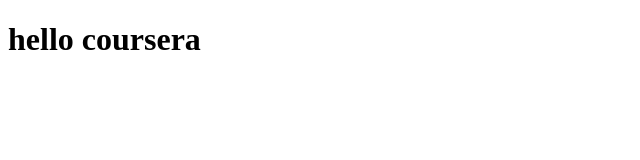
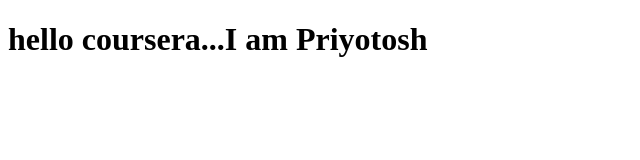
Before and after one commit to Priyotoshdev/coursera-test, a plain HTML site: page index.html in a window 1280 px wide. Shown: the whole page, without its empty margins (0-640 px from the left). Drawn offline with Linux system fonts and the light colour scheme.

Commit message:
second web file.

```diff
--- a/index.html
+++ b/index.html
@@ -7,6 +7,6 @@
     <title>coursera</title>
 </head>
 <body>
-    <h1>hello coursera</h1>
+    <h1>hello coursera...I am Priyotosh</h1>
 </body>
 </html>
```
